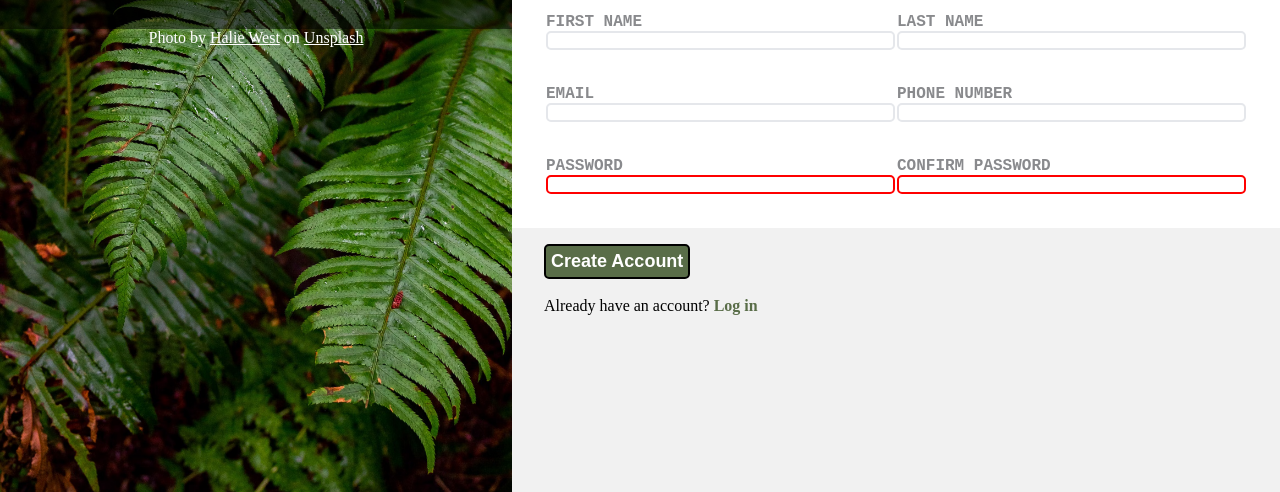
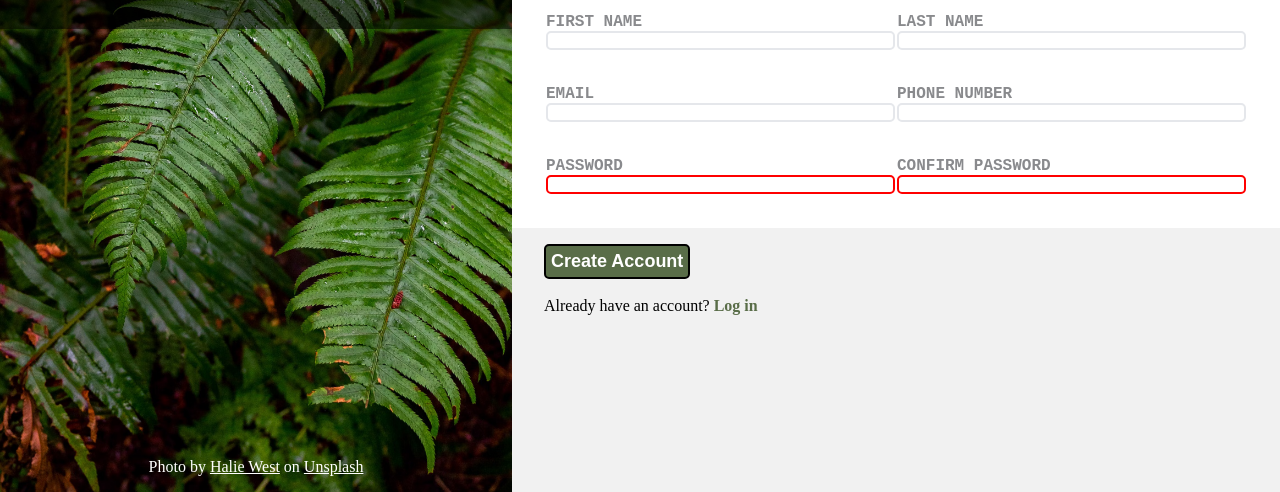
Before and after one commit to huymvu/TOP_Sign-up-Form, a plain HTML site: page index.html in a window 1280 px wide. Shown: the part 308-800 px from the top of the page. Drawn offline with Linux system fonts and the light colour scheme.

Commit message:
Move credit to bottom of the page

```diff
--- a/styles.css
+++ b/styles.css
@@ -26,10 +26,11 @@ a{
     flex:2;
     background-image:url(green-leaf-plant.avif);
     background-size: 100% 100%;
+    display: flex;
+    flex-direction: column;
 }
 
 .logo{
-    flex:1;
     background-color: rgba(0, 0, 0, 0.5);
     color: white;
     font-size:7rem;
@@ -46,9 +47,10 @@ a{
     height: 1em; /*scale to parent text size*/
 }
 .logo-side-footer{
-    flex:2;
     color:white;
+    margin-top: auto;
     text-align: center;
+    padding: 1rem;
 }
 .content-side{
     flex:3;
```
